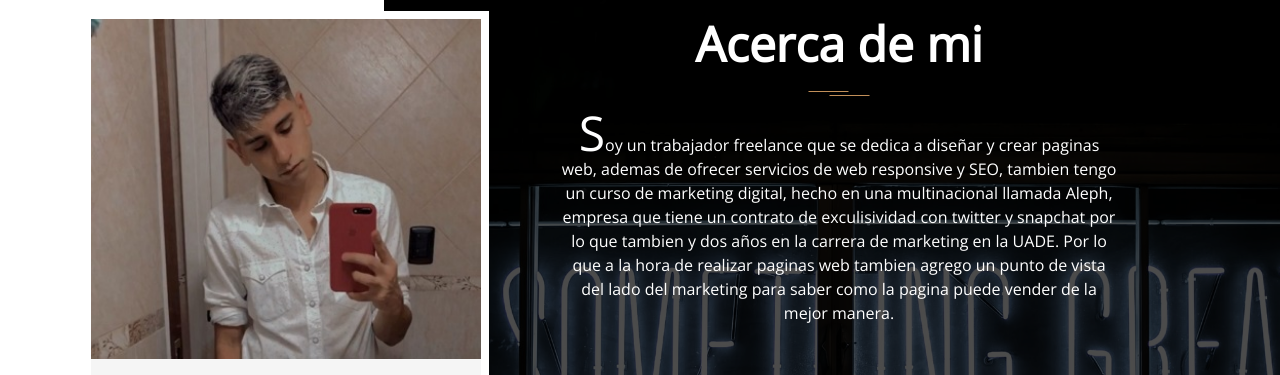
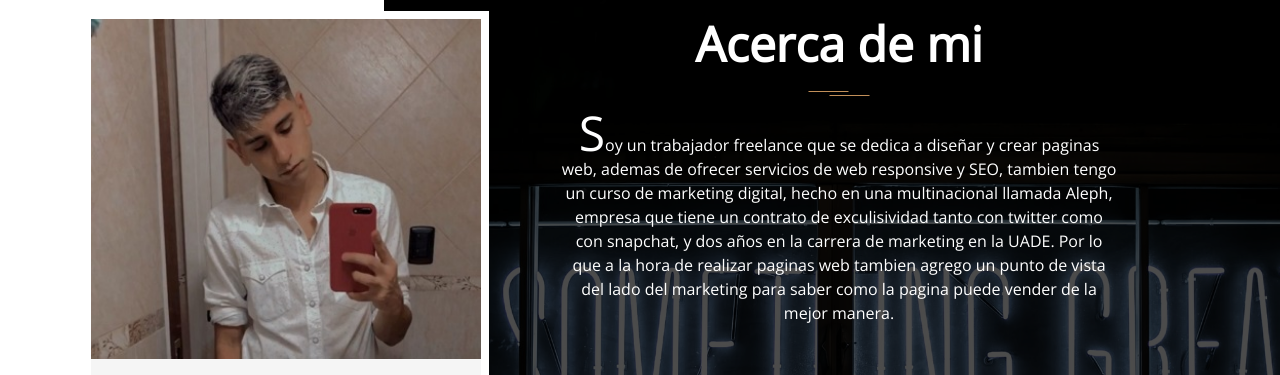
Before and after one commit to ValentinoSona/Portafolio, a plain HTML site: page index.html in a window 1280 px wide. Shown: the part 1080-1455 px from the top of the page. Drawn offline with nearby package versions, Linux system fonts and the light colour scheme.

Commit message:
text correction

```diff
--- a/index.html
+++ b/index.html
@@ -56,7 +56,7 @@
 				<div class="about-me-slider">
 					<div class="about-me-single-slide">
 						<h2 class="universal-h2 universal-h2-bckg">Acerca de mi</h2>
-						<p><span>S</span>oy un trabajador freelance que se dedica a diseñar y crear paginas web, ademas de ofrecer servicios de web responsive y SEO, tambien tengo un curso de marketing digital, hecho en una multinacional llamada Aleph, empresa que tiene un contrato de exculisividad con twitter y snapchat por lo que tambien y dos años en la carrera de marketing en la UADE.
+						<p><span>S</span>oy un trabajador freelance que se dedica a diseñar y crear paginas web, ademas de ofrecer servicios de web responsive y SEO, tambien tengo un curso de marketing digital, hecho en una multinacional llamada Aleph, empresa que tiene un contrato de exculisividad tanto con twitter como con snapchat, y dos años en la carrera de marketing en la UADE.
 						Por lo que a la hora de realizar paginas web tambien agrego un punto de vista del lado del marketing para saber como la pagina puede vender de la mejor manera.</p>
 					</div>
 				</div>
```
